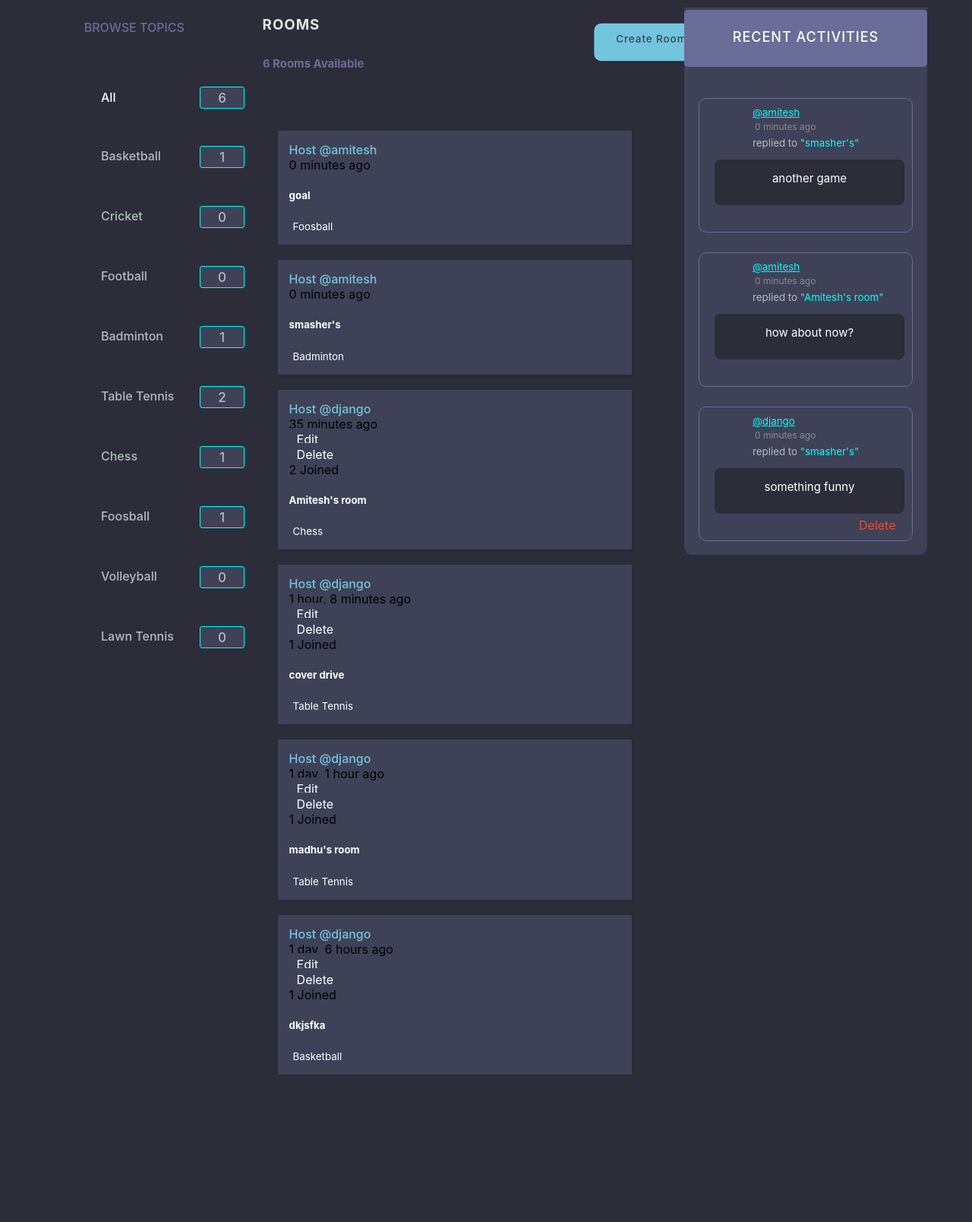
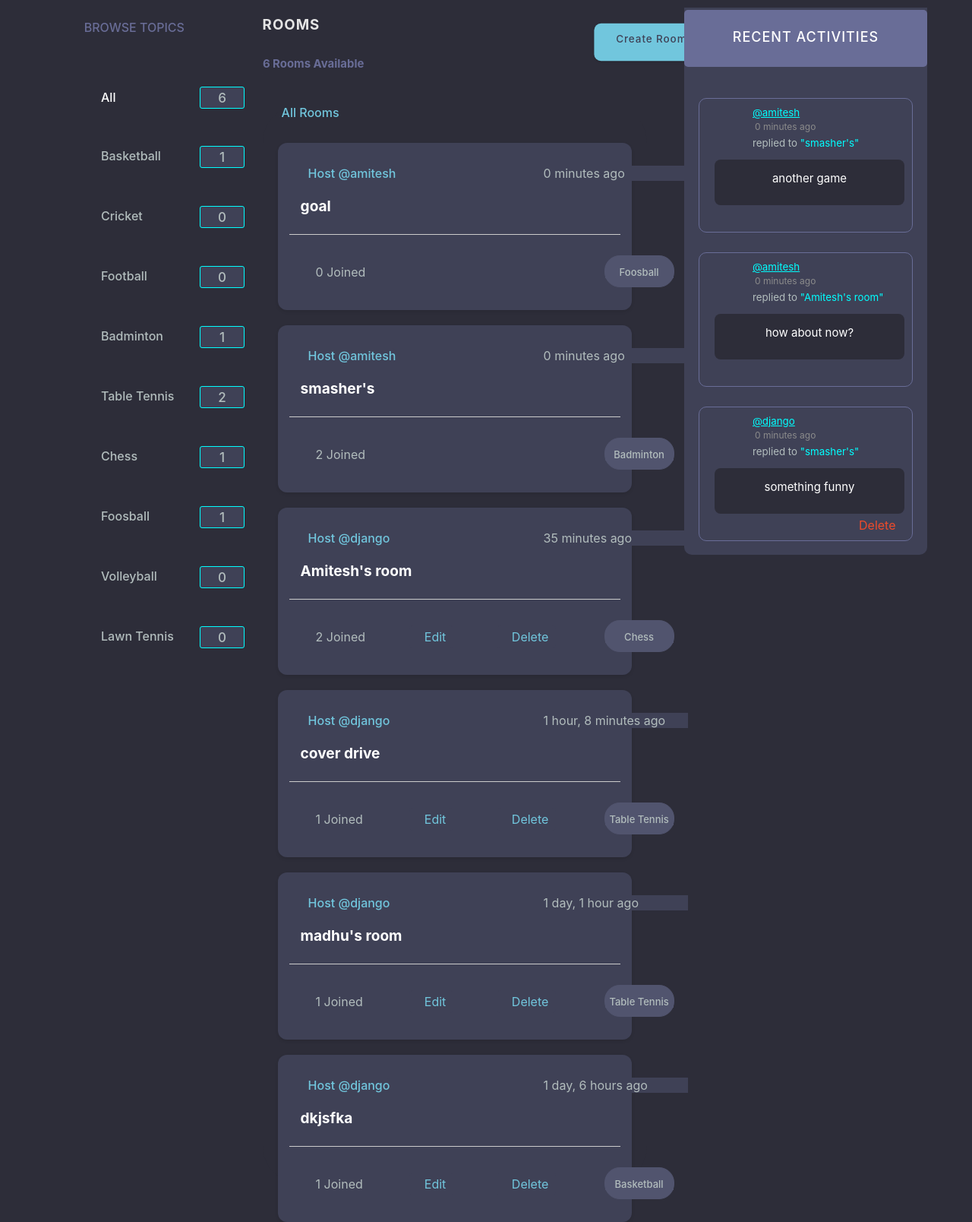
Before and after one commit to Transyltooniaa/SportsPal, a Django app: page /home/ in a window 1280 px wide. Shown: the part 78-1686 px from the top of the page at 76% size. Before the commit the page ends 1492 px from the top, so only its background shows below. Run offline with Django 4.2, Linux system fonts and the light colour scheme; a user stored in the database is signed in; data comes from the database, SQL or seed files in the repository; both versions use the stored data as it was after the commit.

Commit message:
done styling for home

```diff
--- a/base/templates/base/activity_component.html
+++ b/base/templates/base/activity_component.html
@@ -31,7 +31,7 @@
 
             <div id="time" style="color: #8b8b8b; font-size: 12px; margin:3px; width:200px;">
                 {{message.created|timesince}} ago
-                <i class="fa-regular fa-user fa-2xl" style="position: relative;left:-130px;background-color:#3f4156;"></i>
+                <i class="fa-regular fa-user fa-2xl" style="position:absolute; right : 220px ;top:10px; background-color:#3f4156;"></i>
             </div>
 
         </small>
--- a/base/templates/base/feed_component.html
+++ b/base/templates/base/feed_component.html
@@ -8,43 +8,50 @@
     <link href="{% static 'fontawesomefree/css/brands.css' %}" rel="stylesheet" type="text/css">
     <link href="{% static 'fontawesomefree/css/solid.css' %}" rel="stylesheet" type="text/css">
 {% endblock %}
-
+<div style="position: relative;top:20px;z-index: 10;left:25px;color:#71c6dd;font-weight: 500;"> All Rooms</div>
 <div class = "sports-rooms">
     {% for room in rooms %}
         <div class = "room_feat">
 
             <div id="host">
-                <a href="{% url 'user-profile' room.host.id %}"style="background-color:#3f4156;">Host @{{room.host.username}}</a>
+                <a href="{% url 'user-profile' room.host.id %}"style="background-color:#3f4156;z-index: 30;"><i class="fa-solid fa-user fa-lg" style="position: relative;right:10px;"></i>Host @{{room.host.username}}</a>
             </div>
 
-            <div style = "background-color: #3f4156;">
+            <div style = "background-color: #3f4156;" id = "timer">
                 {{room.created|timesince}} ago
             </div>
 
 
                 {% if room.host == request.user %}
 
+                <div class="edit-delete">
                     <div id="edit">
-                <a href = "{% url 'update-room' room.id %}" style="background-color:#3f4156;">Edit</a>
+                        <a href = "{% url 'update-room' room.id %}" style="background-color:#3f4156;color:#71c6dd;"><i class="fa-solid fa-pen-to-square fa-lg"style="margin:5px;color:green;"></i>Edit</a>
                     </div>
 
                     <div id="delete">
-                <a href = "{% url 'delete-room' room.id %}" style="background-color:#3f4156;">Delete </a>
+                        <a href = "{% url 'delete-room' room.id %}" style="background-color:#3f4156; color:#71c6dd;"><i class="fa-solid fa-trash fa-lg"style="margin:5px;color:#EE4B2B"></i>Delete </a>
                     </div>
-
-            <div style = "background-color: #3f4156;">
-                {{room.participants.all.count}} Joined
                 </div>
 
                 {% endif %}
+
 
                 <div id="room_name">
                     <h5 style = "background-color: #3f4156;"><a href = "{% url 'room' room.id %}" style="background-color:#3f4156;">{{room.name}}</a></h5>
                 </div>
 
+                <hr style="position:relative;top :90px">
+
+                <div style = "background-color: #3f4156;" id ="participants_num"><i class="fa-solid fa-users fa-lg"style="position:relative;right:10px;"></i>
+                    {{room.participants.all.count}} Joined
+                </div>
+
                 <div id="topic_name">
-                <small style="background-color:#3f4156;">{{room.topic.name}}</small>
+                    <p style="background-color: #51546e;;">{{room.topic.name}}</p>
                 </div>
+
+
 
 
 
--- a/base/templates/base/home.html
+++ b/base/templates/base/home.html
@@ -37,7 +37,7 @@
                 <a href = "{% url 'create-room' %}">
                     <div id="plus">
                     </div>
-                    <button><i class="fa-solid fa-plus fa-rotate-90 fa-2xl" style="background-color: #71c6dd;position:relative; right: 20px;"></i> Create Room </button> </a>
+                    <button><i class="fa-solid fa-plus fa-rotate-90 fa-2xl" style="background-color: #71c6dd;position:relative; right: 20px; "></i> Create Room </button> </a>
             </div>
 
             <div class="all-rooms">
--- a/static/styles/feed_component.css
+++ b/static/styles/feed_component.css
@@ -1,4 +1,3 @@
-
 
 /* Styles for individual room_feat elements */
 .room_feat {
@@ -9,6 +8,8 @@
     padding: 15px;
     box-shadow: 0 2px 4px rgba(0, 0, 0, 0.1);
     margin: 20px;
+    border-radius: 12px;
+    height: 190px;
 
 }
 
@@ -21,6 +22,7 @@
     text-align: center;
     text-decoration: none;
     margin-bottom: 5px;
+    z-index: 20;
 }
 
 /* Styles for the edit and delete links */
@@ -42,7 +44,7 @@
 }
 
 #room_name a:hover {
-    color: black;
+    color: #71c6dd;
 }
 
 /* Styles for topic name */
@@ -95,3 +97,87 @@ hr {
     font-size: inherit;
     font-weight: 500;
 }
+
+#host{
+    position: absolute;
+    top : 30px;
+    left:40px;
+    z-index: 9;
+    width : 150px;
+}
+
+#timer{
+    margin: 10px;
+    position: absolute;
+    top : 20px;
+    left: 340px;
+    width: 190px;
+    color: #b2bdbd;
+
+}
+
+#room_name{
+    position: absolute;
+    top : 40px;
+    left : 30px;
+    width : 190px;
+    height: 80px;
+    bottom: 28px;
+    font-family: "DM Sans", -apple-system, BlinkMacSystemFont, "Segoe UI", Roboto, Oxygen, Ubuntu, Cantarell, "Open Sans", "Helvetica Neue", sans-serif;
+    font-size: 23px;
+    font-weight: 500;
+    color: #e5e5e5;
+}
+
+.edit-delete{
+    display: flex;
+    flex-direction: row;
+    justify-content: space-around ;
+    width: 250px;
+    position: absolute;
+    top : 160px;
+    left: 145px;
+    z-index: 9;
+    background-color: #3f4156;
+
+}
+
+
+#topic_name{
+    display: inline-block;
+    position: absolute;
+    bottom: 30px;
+    left: 430px;
+    width: 90px;
+    font-size: medium;
+    text-align: center;
+    margin-top: 0px;
+    background-color: #51546e;
+    border-radius: 20px;
+    font-size: 13px;
+    border: 1px solid #51546e;
+    color: #b2bdbd;
+    height:40px;
+    font-weight: 500;
+
+
+}
+
+#participants_num{
+    position: absolute;
+    top : 160px;
+    left: 50px;
+    width : 120px;
+    color: #b2bdbd;
+
+
+}
+
+
+div .sports-rooms{
+    position: relative;
+    bottom: 20px;
+}
+
+#parts{
+}
```
Also changed, not shown: db.sqlite3, 2 other files. Lines whose indentation alone changed are shown as unchanged.
